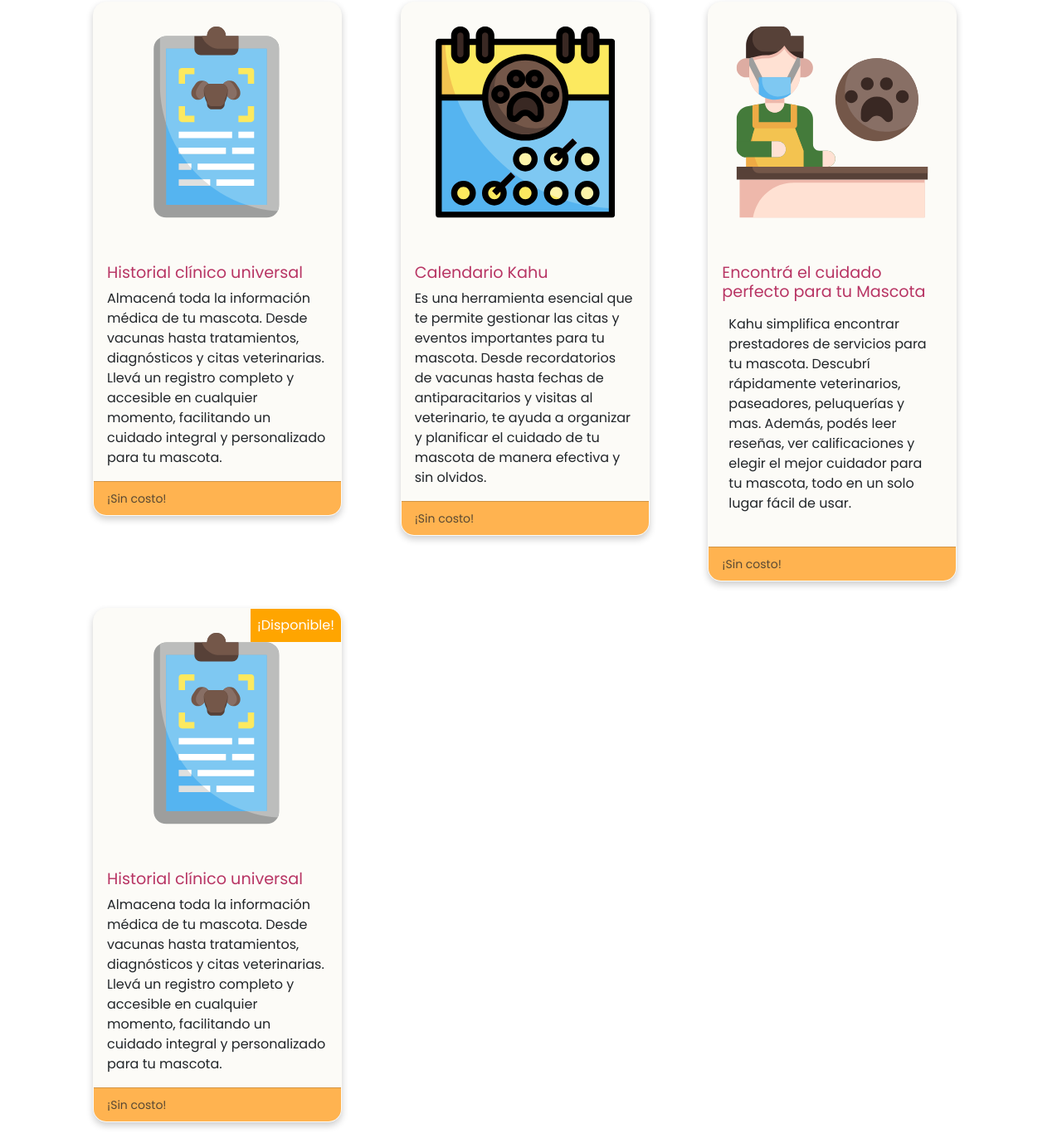
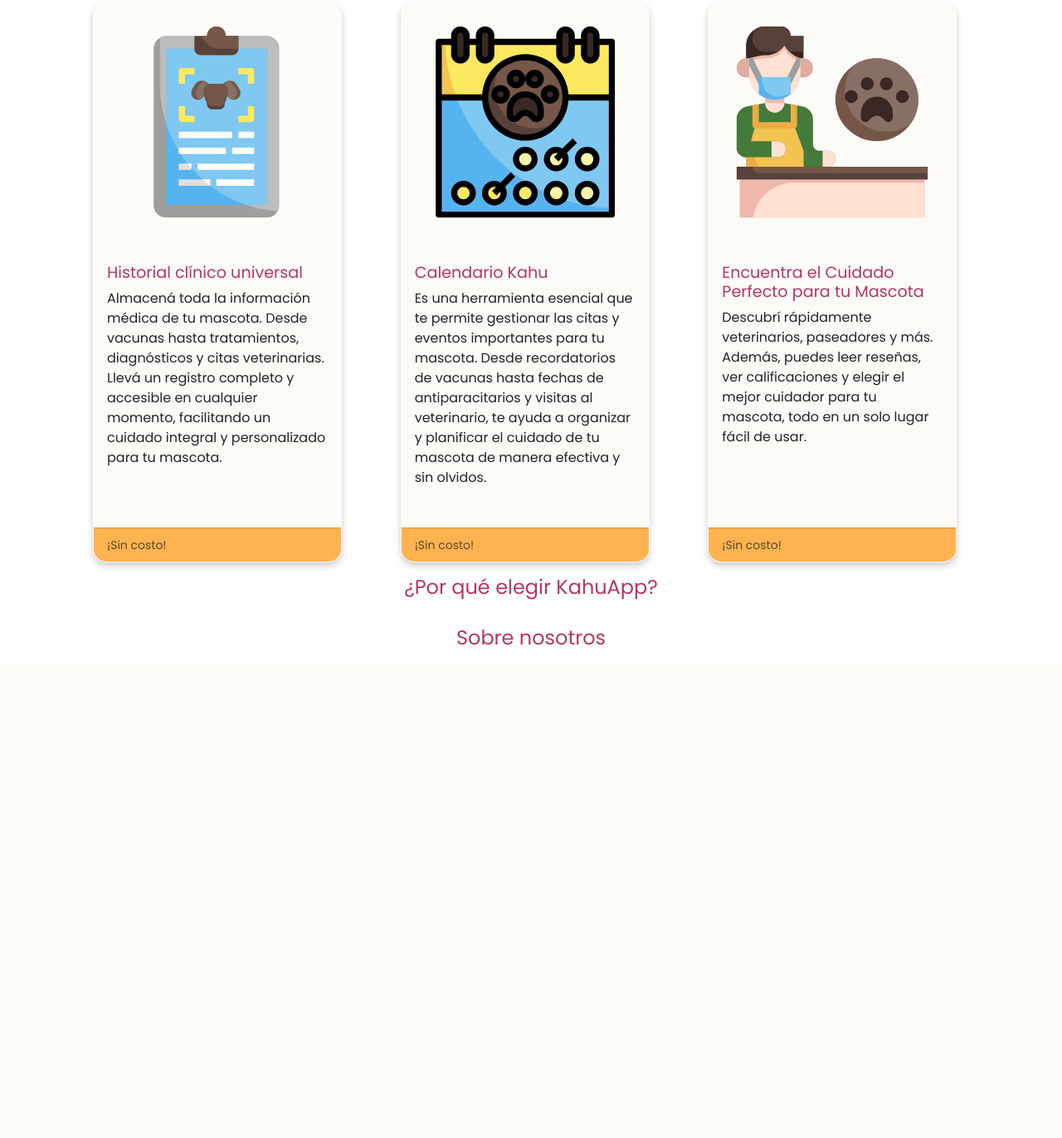
Before and after one commit to JuaniOso96/juan_Olivares_KahuApp_Proyecto_Final, a plain HTML site: page pages/tengo_mascota.html in a window 1280 px wide. Shown: the part 731-2103 px from the top of the page at 83% size. After the commit the page ends 1530 px from the top, so only its background shows below. Drawn offline with nearby package versions, Linux system fonts and the light colour scheme.

Commit message:
Modificaciones card tengo mascotas

```diff
--- a/css/styles.css
+++ b/css/styles.css
@@ -378,11 +378,6 @@
         "area8 area8 area8 area7";
 }
 
-.custom-image {
-    width: 50%; /* Ancho deseado en píxeles */
-
-}
-
 /* Estilos mobile y tablets */
 @media screen and (max-width: 1199px) {
     .menu {
--- a/pages/tengo_mascota.html
+++ b/pages/tengo_mascota.html
@@ -29,11 +29,11 @@
     <main>
 </div>
 <h2>Tenemos para vos y tu mascota</h2>
-        <section class="parte_1">
+        <section>
           <div class="row row-cols-1 row-cols-md-3 g-4">
             <div class="col">
-              <div class="card">
-                <img src="../images/1.svg" class="card-img-top custom-image" alt="...">
+              <div class="card h-100">
+                <img src="../images/1.svg" class="card-img-top" alt="historial clinico">
                 <div class="card-body">
                   <h5 class="card-title">Historial clínico universal</h5>
                   <p class="card-text">Almacená toda la información médica de tu mascota. Desde vacunas hasta tratamientos, diagnósticos y citas veterinarias. Llevá un registro completo y accesible en cualquier momento, facilitando un cuidado integral y personalizado para tu mascota.</p>
@@ -44,12 +44,11 @@
               </div>
             </div>
             <div class="col">
-              <div class="card">
-                <img src="../images/7.svg" class="card-img-top" alt="...">
+              <div class="card h-100">
+                <img src="../images/7.svg" class="card-img-top" alt="Calnedario Kahu">
                 <div class="card-body">
                   <h5 class="card-title">Calendario Kahu</h5>
-                  <p class="card-text">
-                    Es una herramienta esencial que te permite gestionar las citas y eventos importantes para tu mascota. Desde recordatorios de vacunas hasta fechas de antiparacitarios y visitas al veterinario, te ayuda a organizar y planificar el cuidado de tu mascota de manera efectiva y sin olvidos.</p>
+                  <p class="card-text">Es una herramienta esencial que te permite gestionar las citas y eventos importantes para tu mascota. Desde recordatorios de vacunas hasta fechas de antiparacitarios y visitas al veterinario, te ayuda a organizar y planificar el cuidado de tu mascota de manera efectiva y sin olvidos.</p>
                 </div>
                 <div class="card-footer">
                   <small class="text-body-secondary">¡Sin costo!</small>
@@ -57,11 +56,11 @@
               </div>
             </div>
             <div class="col">
-              <div class="card">
+              <div class="card h-100">
                 <img src="../images/5.svg" class="card-img-top" alt="...">
                 <div class="card-body">
-                  <h5 class="card-title">Encontrá el cuidado perfecto para tu Mascota</h5>
-                  <p class="card-content p">Kahu simplifica encontrar prestadores de servicios para tu mascota. Descubrí rápidamente veterinarios, paseadores, peluquerías y mas. Además, podés leer reseñas, ver calificaciones y elegir el mejor cuidador para tu mascota, todo en un solo lugar fácil de usar.</p>
+                  <h5 class="card-title">Encuentra el Cuidado Perfecto para tu Mascota</h5>
+                  <p class="card-text">Descubrí rápidamente veterinarios, paseadores y más. Además, puedes leer reseñas, ver calificaciones y elegir el mejor cuidador para tu mascota, todo en un solo lugar fácil de usar.</p>
                 </div>
                 <div class="card-footer">
                   <small class="text-body-secondary">¡Sin costo!</small>
@@ -69,22 +68,7 @@
               </div>
             </div>
           </div>
-          <div class="row row-cols-1 row-cols-md-3 g-4">
-            <div class="col">
-                <div class="card position-relative">
-                    <div class="position-absolute top-0 end-0 p-2" style="background-color: orange; color: white;">
-                        ¡Disponible!
-                    </div>
-                    <img src="../images/1.svg" class="card-img-top custom-image" alt="...">
-                    <div class="card-body">
-                        <h5 class="card-title">Historial clínico universal</h5>
-                        <p class="card-text">Almacena toda la información médica de tu mascota. Desde vacunas hasta tratamientos, diagnósticos y citas veterinarias. Llevá un registro completo y accesible en cualquier momento, facilitando un cuidado integral y personalizado para tu mascota.</p>
-                    </div>
-                    <div class="card-footer">
-                        <small class="text-body-secondary">¡Sin costo!</small>
-                    </div>
-                </div>
-            </div>
+
         </section>
 
         <section>
```
